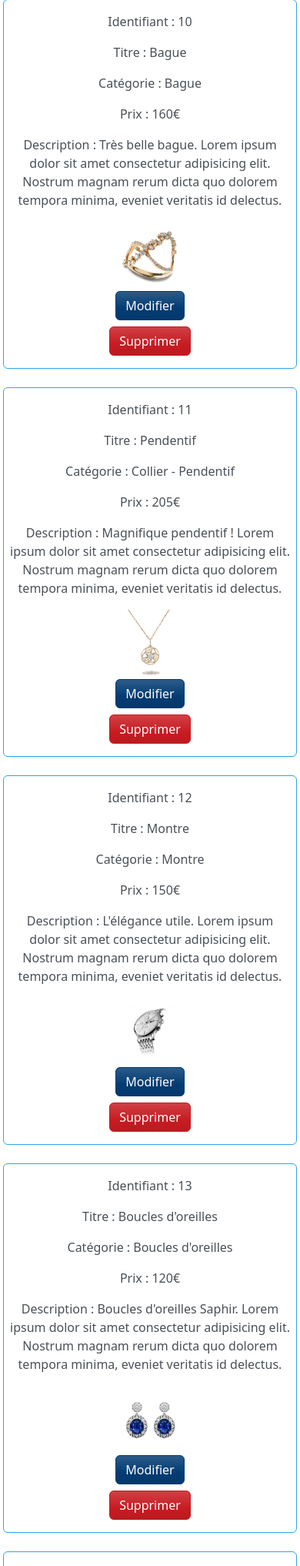
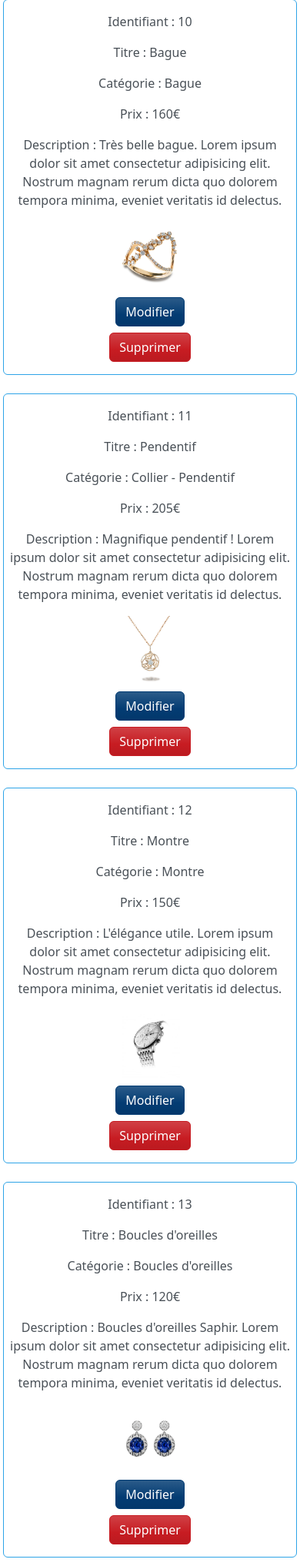
Before and after one commit to flo701/ma_bijouterie, a PHP site: page /back/gestionProduit.php in a window 390 px wide. Shown: the part 105-2139 px from the top of the page at 77% size. Run offline with PHP 8.4, Linux system fonts and the light colour scheme; a user stored in the database is signed in; data comes from the database, SQL or seed files in the repository.

Commit message:
Petites modifications au niveau de l'image en version mobile.

```diff
--- a/back/gestionProduit.php
+++ b/back/gestionProduit.php
@@ -71,7 +71,7 @@ if (isset($_GET['action']) && $_GET['action'] == 'delete' && isset($_GET['id']))
                 <p class="text-center">Prix : <?= $product['price']; ?>€</p>
                 <p class="text-center">Description : <?= $product['description']; ?></p>
                 <div class="text-center">
-                    <img src="<?= BASE . $product['picture']; ?>" width="90" class="rounded-top img-fluid" alt="photo du bijou">
+                    <img src="<?= BASE . $product['picture']; ?>" width="90" class="rounded img-fluid mb-2" alt="photo du bijou">
                 </div>
                 <div class="text-center">
                     <a href="<?= BASE . 'back/formulaireProduit.php?id=' . $product['id']; ?>" class="btn btn-info mb-2">Modifier</a>
```
